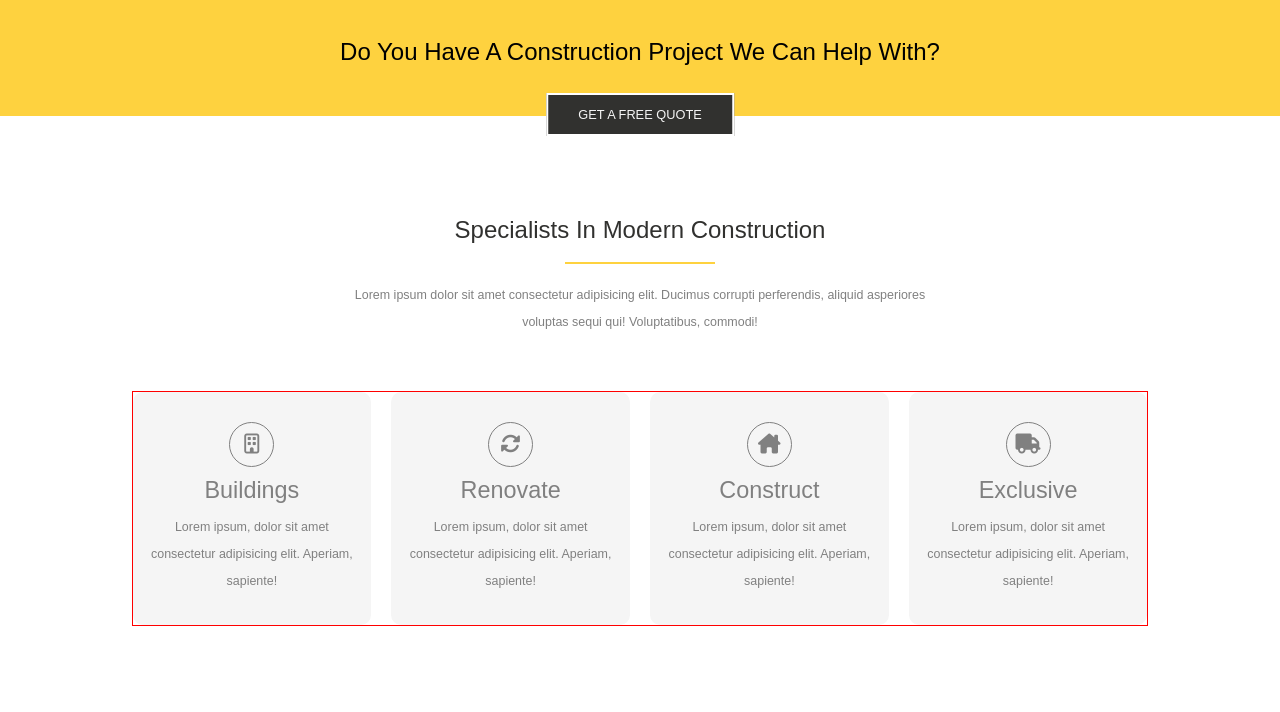
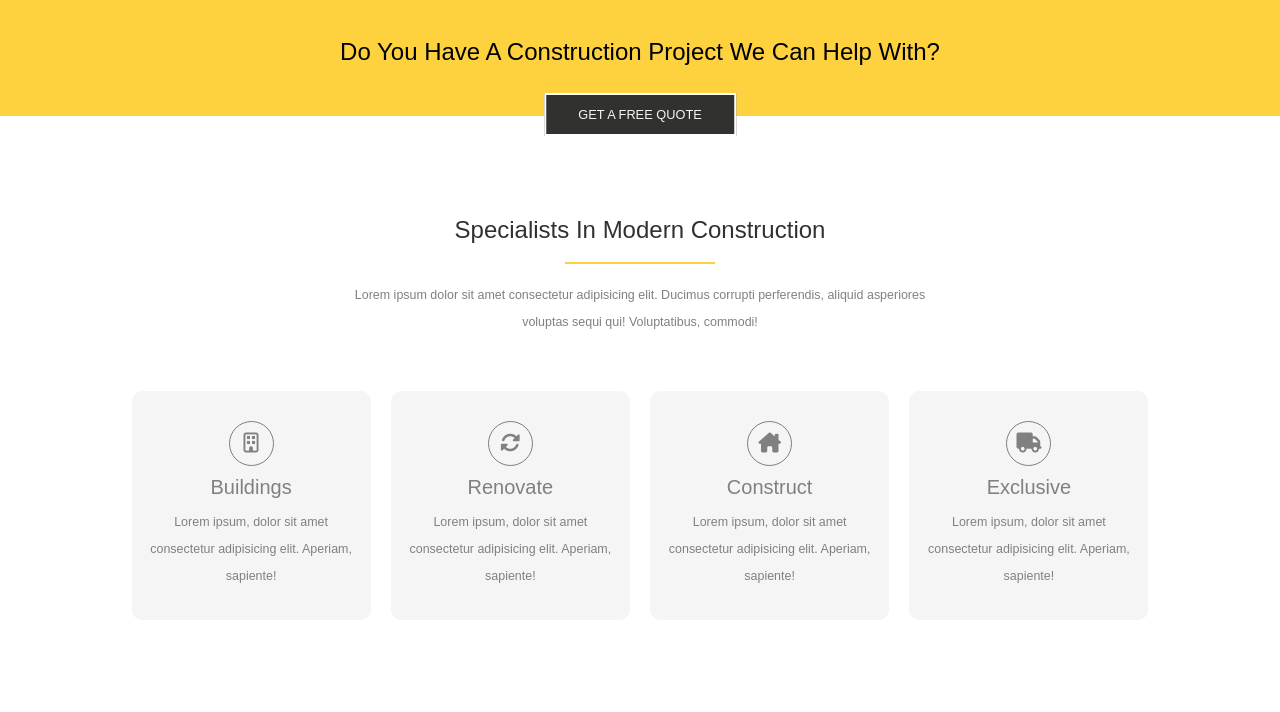
Before and after one commit to Michela-DC/proj-html-vuejs, a Vue app: page / in a window 1280 px wide. Shown: the part 740-1452 px from the top of the page. Built offline with nearby package versions, Linux system fonts and the light colour scheme; a small style sheet from the web is missing.

Commit message:
Hover on buttons and cards of section Specialists

```diff
--- a/src/assets/scss/_mixins.scss
+++ b/src/assets/scss/_mixins.scss
@@ -32,7 +32,7 @@
 // bottoni ---------------------
 
 @mixin btn-common{
-    padding: 12px 30px;
+    padding: 12px 32px;
     text-transform: uppercase;
     border: none;
 }
@@ -40,11 +40,21 @@
 @mixin btn-dark{
     background-color: $dark-color;
     color: $light-gray;
+
+    &:hover{
+        background-color: $light-color;
+        color: $dark-color;
+    }
 }
 
 @mixin btn-light{
     background-color: $light-color;
-    color: $gray-font;
+    color: $dark-color;
+
+    &:hover{
+        background-color: $dark-color;
+        color: white;
+    }
 }
 
 // -------------------------------
--- a/src/components/HeaderNavbar.vue
+++ b/src/components/HeaderNavbar.vue
@@ -70,9 +70,10 @@ header{
         gap: 30px;
 
         .btn-quote{
-            // padding: 10px 25px;
             @include btn-common;
+            padding: 12px 25px;
             @include btn-light;
+            color: $gray-font;
         }
     }
 }
--- a/src/components/SectionJumbotron.vue
+++ b/src/components/SectionJumbotron.vue
@@ -63,6 +63,7 @@ export default {
         .subtitle{
             color: $light-color;
             margin-bottom: 30px;
+            font-size: 1.15rem;
         }
 
         .btn-container{
@@ -70,11 +71,11 @@ export default {
                 @include btn-common;
                 font-size: 0.9rem;
                 font-weight: 300;
-                padding: 12px 30px;
             }
 
             .btn-explore{
-                margin-right: 12px;
+                margin-right: 15px;
+                margin-bottom: 12px;
                 @include btn-dark;
             }
 
--- a/src/components/SectionQuestion.vue
+++ b/src/components/SectionQuestion.vue
@@ -46,6 +46,12 @@ export default {
             top: 96%;
             left: 50%;
             transform: translate(-50%);
+
+            &:hover{
+                background-color: white;
+                border: 2px solid $dark-color;
+                color: $dark-color;
+            }
         }
 
     }
--- a/src/components/SectionSpecialists.vue
+++ b/src/components/SectionSpecialists.vue
@@ -8,36 +8,23 @@
                 </div>
 
                 <div class="cards-row">
-                    <div class="card">
-                        <div class="icon">
-                            <i class="fa-regular fa-building"></i>
+                    <div class="card" v-for="card in cards" :key="card.id">
+                        <div v-if="card.icon" class="icon front">
+                            <i :class="card.icon"></i>
                         </div>
-                        <h3>Buildings</h3>
+
+                        <div v-if="card.titleFront" class="title front">
+                            {{card.titleFront}}
+                        </div>
+                        <div v-if="card.titleBack" class="title back">
+                            {{card.titleBack}}
+                        </div>
+
                         <p>Lorem ipsum, dolor sit amet consectetur adipisicing elit. Aperiam, sapiente!</p>
-                    </div>
 
-                    <div class="card">
-                        <div class="icon">
-                            <i class="fa-solid fa-rotate"></i>
-                        </div>
-                        <h3>Renovate</h3>
-                        <p>Lorem ipsum, dolor sit amet consectetur adipisicing elit. Aperiam, sapiente!</p>
-                    </div>
-
-                    <div class="card">
-                        <div class="icon">
-                            <i class="fa-solid fa-house-chimney"></i>
-                        </div>
-                        <h3>Construct</h3>
-                        <p>Lorem ipsum, dolor sit amet consectetur adipisicing elit. Aperiam, sapiente!</p>
-                    </div>
-
-                    <div class="card">
-                        <div class="icon">
-                            <i class="fa-solid fa-truck"></i>
-                        </div>
-                        <h3>Exclusive</h3>
-                        <p>Lorem ipsum, dolor sit amet consectetur adipisicing elit. Aperiam, sapiente!</p>
+                        <button v-if="card.button" class="btn-quote back">
+                            {{card.button}}
+                        </button>
                     </div>
                 </div>
 
@@ -47,7 +34,39 @@
 
 <script>
 export default {
-    name: 'SectionSpecialists'
+    name: 'SectionSpecialists',
+
+    data () {
+        return {
+            cards: [
+                {   id: '1',
+                    icon: 'fa-regular fa-building',
+                    titleFront: 'Buildings',
+                    titleBack: 'Artfully Crafted',
+                    button: 'get a quote'
+                },
+                {   id: '2',
+                    icon: 'fa-solid fa-rotate',
+                    titleFront: 'Renovate',
+                    titleBack: 'Freshly New',
+                    button: 'get a quote'
+                },
+                {   id: '3',
+                    icon: 'fa-solid fa-house-chimney',
+                    titleFront: 'Construct',
+                    titleBack: 'perfect lines',
+                    button: 'get a quote'
+                },
+                {   id: '4',
+                    icon: 'fa-solid fa-truck',
+                    titleFront: 'Exclusive',
+                    titleBack: 'planning',
+                    button: 'get a quote'
+                }
+            ],
+        }
+    },
+
 }
 </script>
 
@@ -69,7 +88,6 @@ export default {
 @include reusable-title-row;
 
 .cards-row{
-    border: 1px solid red;
     width: 82%;
     display: flex;
     @include flex-basics;
@@ -85,7 +103,7 @@ export default {
         color: $gray-font;
         background-color: $light-gray;
         border-radius: 10px;
-        padding: 30px 12px;
+        padding: 30px 18px;
 
         .icon{
             border: 1px solid $gray-font;
@@ -93,6 +111,34 @@ export default {
             height: 45px;
             border-radius: 50%;
             @include flex-basics;
+        }
+
+        .title.back{
+            text-transform: uppercase;
+        }
+
+        .btn-quote{
+            @include btn-common;
+            background-color: rgba(255, 255, 255, 0.5);
+            color: $gray-font;
+        }
+
+        .back{
+            display: none;
+        }
+
+        &:hover{
+            background-color: $light-color;
+
+            .front{
+                display: none;
+            }
+
+            .back{
+                display: block;
+
+
+            }
         }
     }
 }
```
